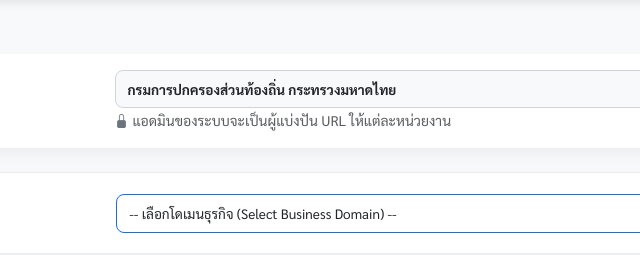
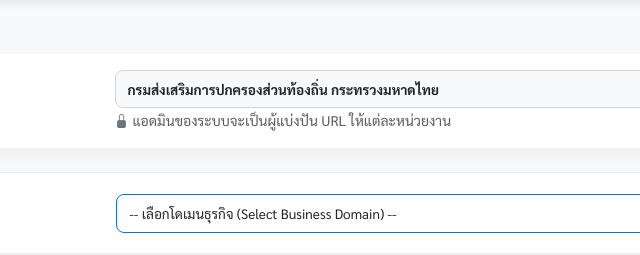
Before and after one commit to Shanepanichdee/dgform, a website: page index.html in a window 1280 px wide. Shown: the part 146-401 px from the top of the page, 263-903 px from the left. Drawn offline with nearby package versions, Linux system fonts and the light colour scheme; sample sign-in values are in the browser's storage.

Commit message:
Correct name org

```diff
--- a/index.html
+++ b/index.html
@@ -885,11 +885,11 @@
         function loadConfig() {
             const shortcodes = {
                 'dla': {
-                    agency: 'กรมการปกครองส่วนท้องถิ่น กระทรวงมหาดไทย',
+                    agency: 'กรมส่งเสริมการปกครองส่วนท้องถิ่น กระทรวงมหาดไทย',
                     url: 'https://dgform-proxy.shanepanichdee.workers.dev/?id=dla'
                 },
                 'dla2': {
-                    agency: 'กรมการปกครองส่วนท้องถิ่น กระทรวงมหาดไทย',
+                    agency: 'กรมส่งเสริมการปกครองส่วนท้องถิ่น กระทรวงมหาดไทย',
                     url: 'https://dgform-proxy.shanepanichdee.workers.dev/?id=dla2'
                 },
                 'diw': {
```
Also changed, not shown: docs/ADD_AGENCY_GUIDE.md (+1 -1 lines), metadata-tutorial.html (+2 -2 lines).
